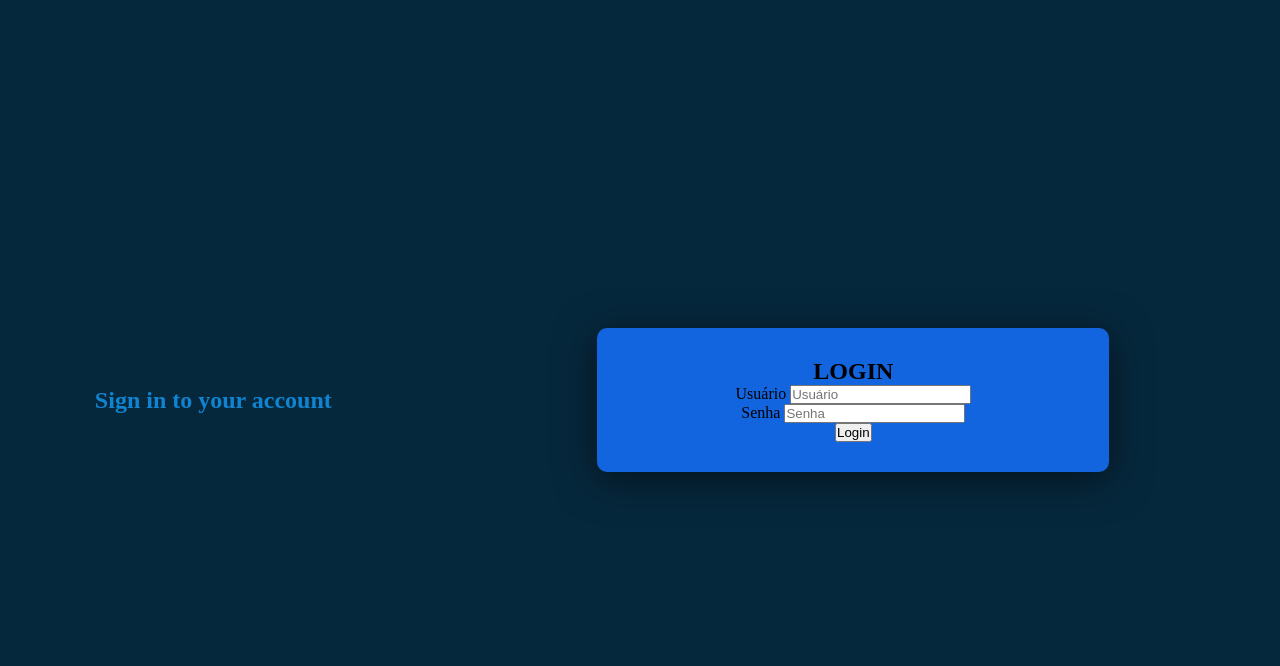
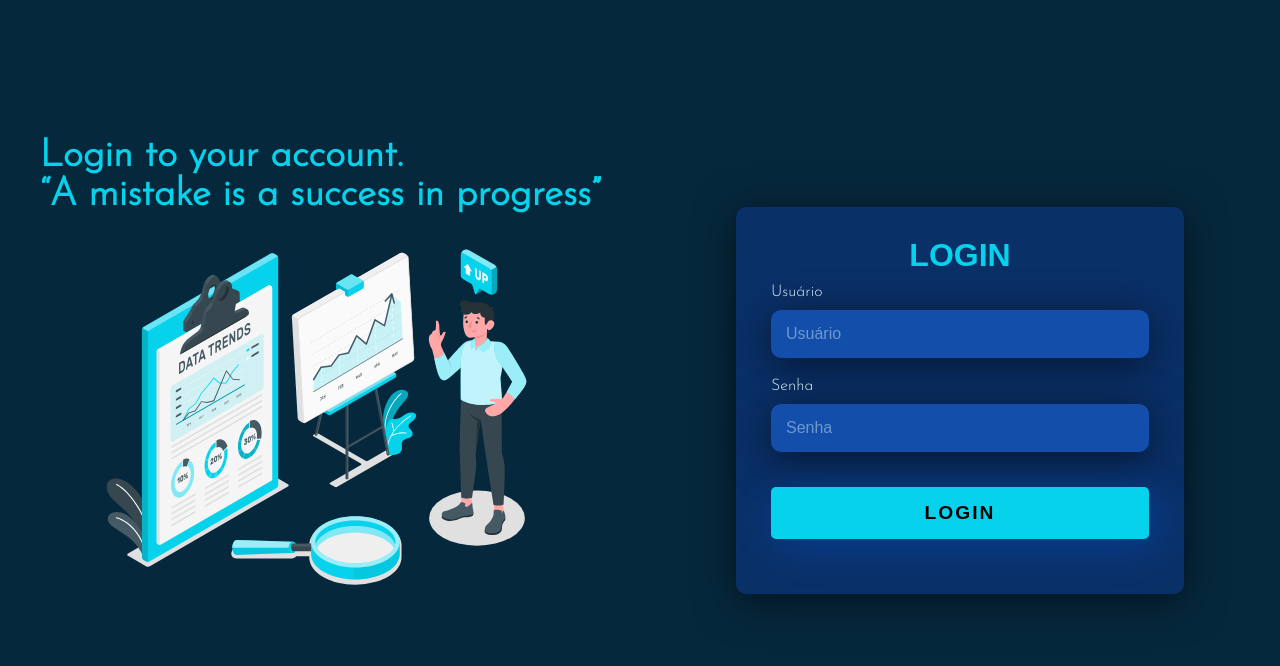
Before and after one commit to Henrik-0/Site, a plain HTML site: page login/index.html in a window 1280 px wide. Drawn offline with Linux system fonts and the light colour scheme; a web font is replaced by a local one.

Commit message:
login page finished

```diff
--- a/login/index.html
+++ b/login/index.html
@@ -10,7 +10,12 @@
 <body>
     <main class="main-login">
         <section class="left-login">
-            <h1>Sign in to your account</h1>
+            <h1>
+                Login to your account.
+                <br>
+                <q>A mistake is a success in progress</q>
+            </h1>
+            <img src="../images/login_image.svg" class="left-login-image" alt="Sample image">
         </section>
         <section class="right-login">
             <div class="card-login">
--- a/login/style.css
+++ b/login/style.css
@@ -9,12 +9,17 @@
 
 :root {
     --gray-blue: #06283D;
-    --blue-ocean: #1365df;
-    --blue-sky: #1084d1;
+    --blue-ocean: #0a3068;
+    --blue-sky: #134faa;
+    --bright-blue: #06d2ec;
     --blue-baby: #DFF6FF;
 
     --default: 'Josefin Sans', sans-serif;
     --special: 'Stick No Bills', sans-serif;
+}
+
+body {
+    font-family: var(--default);
 }
 
 .main-login {
@@ -39,11 +44,16 @@
 }
 
 .left-login > h1 {
-    color: var(--blue-sky);
+    color: var(--bright-blue);
+    font-size: 3vw;
+}
+
+.left-login-image {
+    width: 35vw;
 }
 
 .right-login {
-    width: 100vw;
+    width: 50vw;
     height: 100vh;
 
     display: flex;
@@ -52,7 +62,7 @@
 }
 
 .card-login {
-    width: 60%;
+    width: 70%;
     padding: 30px 35px;
 
     background: var(--blue-ocean);
@@ -64,5 +74,111 @@
     flex-direction: column;
     justify-content: center;
     align-items: center;
+}
 
+.card-login > h1 {
+    color: var(--bright-blue);
+
+    font-family: var(--special);
+    font-weight: 600;
+    font-size: 2em;
 }
+
+.textfield {
+    display: flex;
+    flex-direction: column;
+    align-items: flex-start;
+    justify-content: center;
+
+    margin: 10px 0px;
+    width: 100%;
+}
+
+.textfield > input {
+    width: 100%;
+    padding: 15px;
+
+    border: none;
+    border-radius: 10px;
+
+    background-color: var(--blue-sky);
+    box-shadow: 0px 7px 40px rgba(0, 0, 0, 0.548);
+    color: var(--blue-baby);
+
+    font-size: 12pt;
+    outline: none;
+}
+
+.textfield > input::placeholder {
+    color: #dff6ff71;
+}
+
+.textfield > label {
+    color: var(--blue-baby);
+    margin-bottom: 10px;
+}
+
+
+.btn-login {
+    width: 100%;
+    padding: 15px 0px;
+    margin: 25px;
+
+    border: none;
+    outline: none;
+    border-radius: 5px;
+
+    text-transform: uppercase;
+    font-weight: 800;
+    letter-spacing: 2px;
+    font-family: var(--special);
+    font-size: 1.2em;
+
+    background-color: var(--bright-blue);
+
+    cursor: pointer;
+    box-shadow: 7px 7px 40px rgba(0, 102, 255, 0.288);
+}
+
+@media only screen and (max-width: 950px) {
+    .card-login {
+        width: 85%;
+    }
+}
+
+@media only screen and (min-width: 1500px) {
+    .card-login {
+        width: 60%;
+    }
+    .left-login > h1 , .left-login-image{
+        width: 60%;
+    }
+}
+
+@media only screen and (max-width: 600px) {
+    .main-login {
+        flex-direction: column;
+    }
+
+    .left-login > h1 {
+        display: none;
+    }
+
+    .left-login {
+        width: 100%;
+        height: auto;
+    }
+
+    .right-login {
+        width: 100%;
+        height: auto;
+    }
+
+    .left-login-image {
+        width: 50vw;
+    }
+
+    .card-login {
+        width: 90%;
+    }
+}
```
Also changed, not shown: images/login_image.svg (added).
